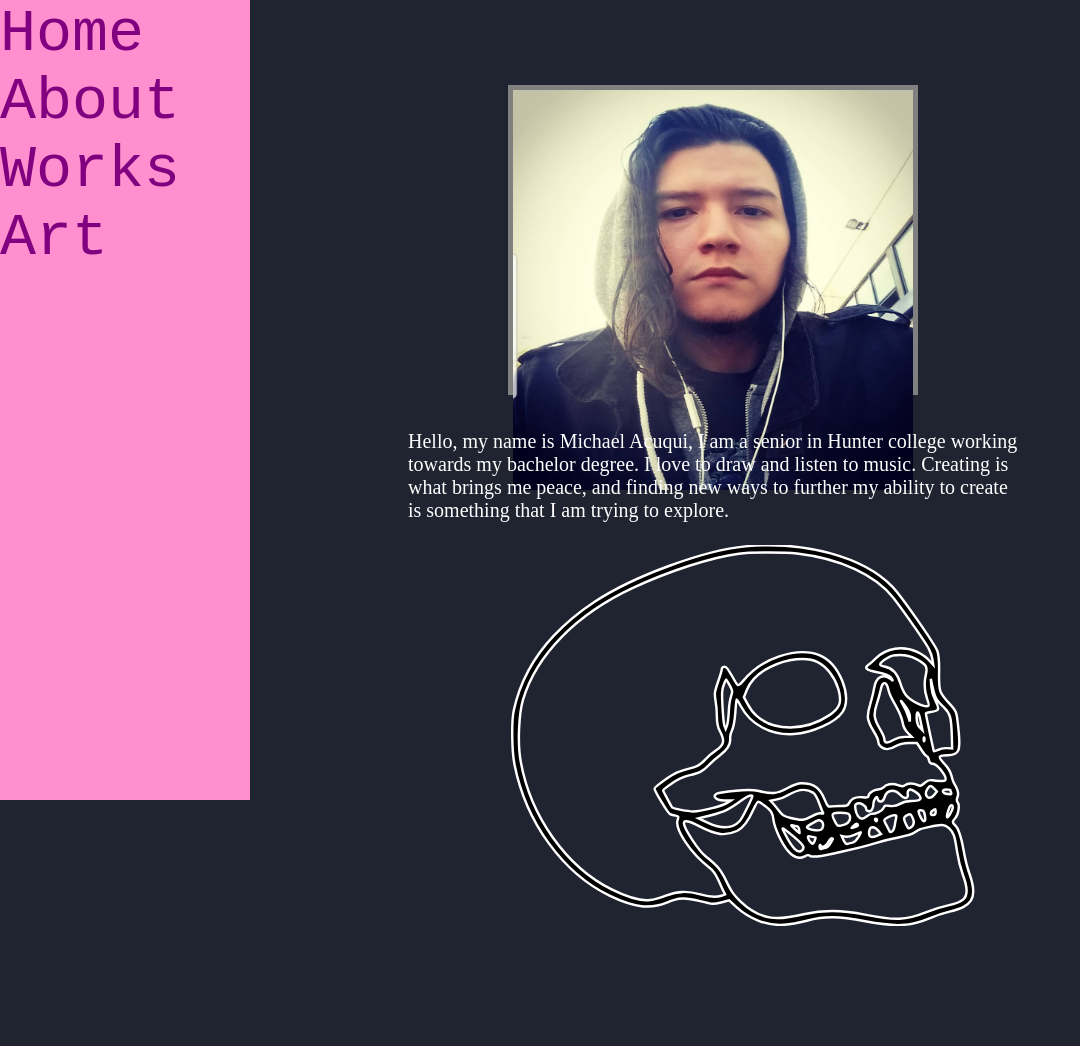
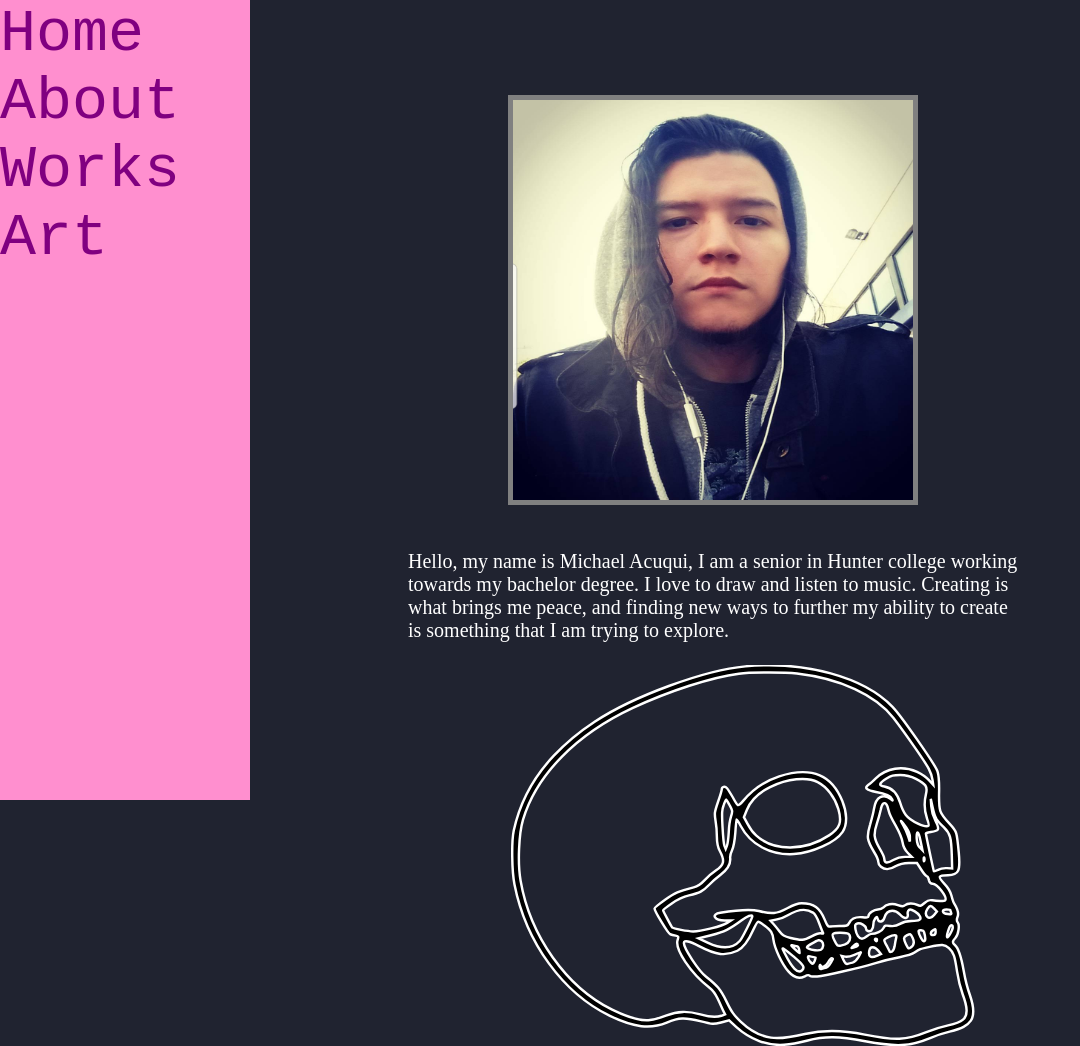
Before and after one commit to Michael-Medp/Michael-medp.github.io, a plain HTML site: page week5/index.html in a window 1280 px wide. Shown: the whole page, without its empty margins (0-1080 px from the left). Before the commit the page ends 926 px from the top, so only its background shows below. Drawn offline with nearby package versions, Linux system fonts and the light colour scheme.

Commit message:
05.13.1021

```diff
--- a/week5/css/style5.css
+++ b/week5/css/style5.css
@@ -10,11 +10,10 @@ body{
 	background-color: rgb(32,35,48);
 }
 .image {
-    height: 300px;
+    height: 400px;
     width: 400px;
-    background-image: url(../img/Me.JPG);
     background-size: cover;
-    margin: 0px 500px;
+    margin: 10px 500px;
     position: center;
     border: 5px solid grey;
 }
```
